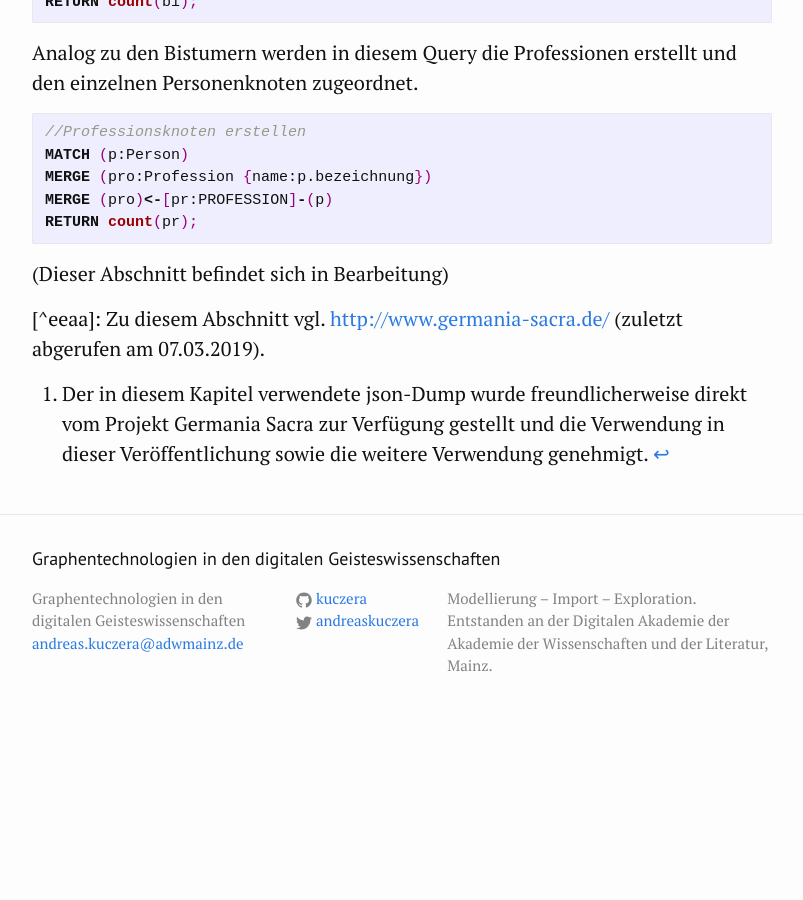
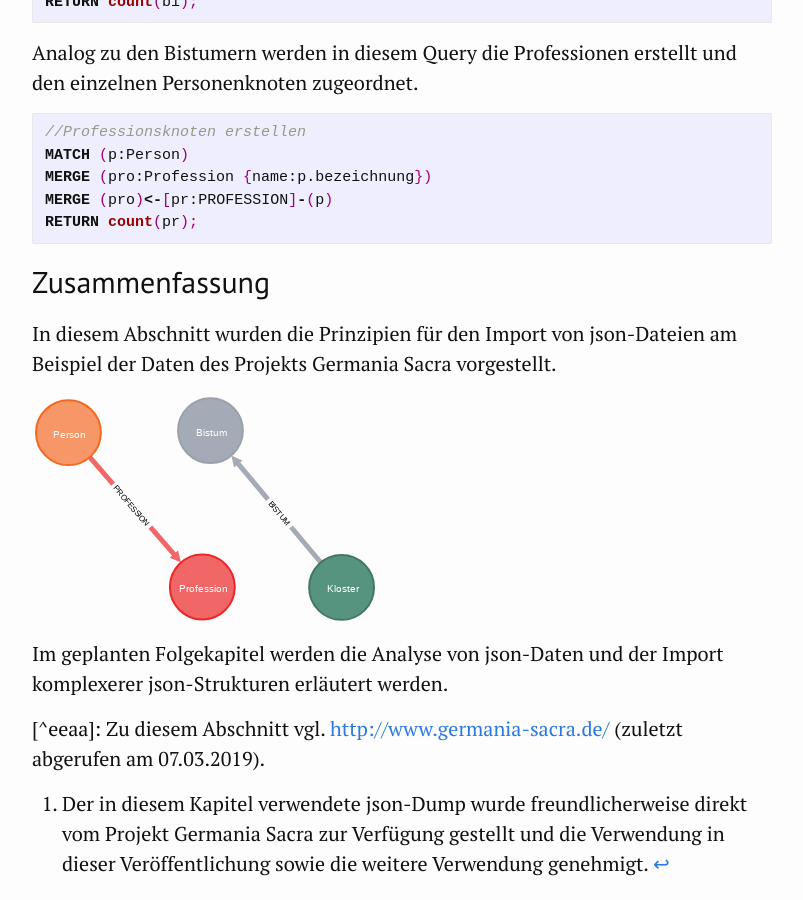
Before and after one commit to kuczera/Graphentechnologien, a Jekyll site: the page built from docs/70_JSON-Import_Germania_Sacra.md, in a window 1280 px wide and 900 px high, scrolled down 4686 px. Shown: the whole window, without its empty margins (238-1041 px from the left). Built offline with Jekyll 4.4.1, drawn with Linux system fonts in a browser that asks for light colours; before the commit the page ends 5423 px from its top, so only the background shows below that; some of the changed text lies outside the part shown.

Commit message:
json-Kapitel zusammengefasst

````diff
--- a/docs/70_JSON-Import_Germania_Sacra.md
+++ b/docs/70_JSON-Import_Germania_Sacra.md
@@ -117,8 +117,8 @@ Im ersten Abschnitt des Codebeispiels werden Indexe z.B. für die Property gnd v
 CREATE INDEX ON :Person(gnd);
 CREATE INDEX ON :Person(bezeichnung);
 CREATE INDEX ON :Kloster(Bistum);
-create constraint on (p:Person) assert p.id is unique;
-create constraint on (k:Kloster) assert k.id is unique;
+CREATE CONSTRAINT ON (p:Person) ASSERT p.id IS UNIQUE;
+CREATE CONSTRAINT ON (k:Kloster) ASSERT k.id IS UNIQUE;
 ```
 Der nächste Befehl importiert aus der Personen-json-Datei die Personen in die Graphdatenbank. Die Zusatzinformationen zu den einzelnen Personeneinträgen werden jeweils als Properties des Personenknoten in der Graphdatenbank angelegt.
 
@@ -170,8 +170,13 @@ MERGE (pro)<-[pr:PROFESSION]-(p)
 RETURN count(pr);
 ```
 
+## Zusammenfassung
 
-(Dieser Abschnitt befindet sich in Bearbeitung)
+In diesem Abschnitt wurden die Prinzipien für den Import von json-Dateien am Beispiel der Daten des Projekts Germania Sacra vorgestellt.
+
+![Schema der importierten json-Daten (Quelle:Kuczera).)](Bilder/GS-Schema1.png)
+
+Im geplanten Folgekapitel werden die Analyse von json-Daten und der Import komplexerer json-Strukturen erläutert werden.
 
 [^eeaa]&#x3A; Zu diesem Abschnitt vgl. <http://www.germania-sacra.de/> (zuletzt abgerufen am 07.03.2019).
 
````
Also changed, not shown: docs/20_Regestenmodellierung-im-Graphen.md (+8 -6 lines), docs/80_Netzwerkanalyse.md (+4 -2 lines), docs/Bilder/GS-Schema1.png (added), docs/Bilder/RI2Graph/ReggF3-Registerhierarchie.png (added).
